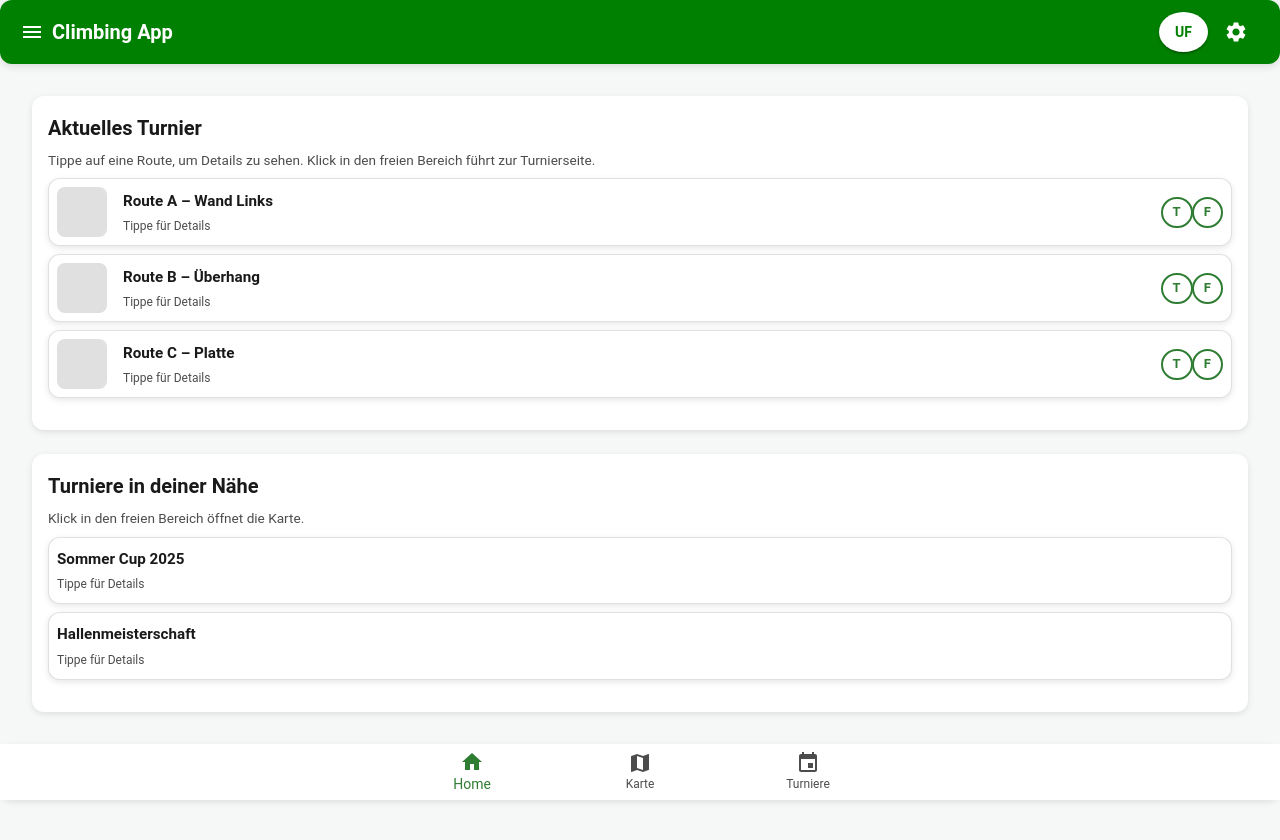
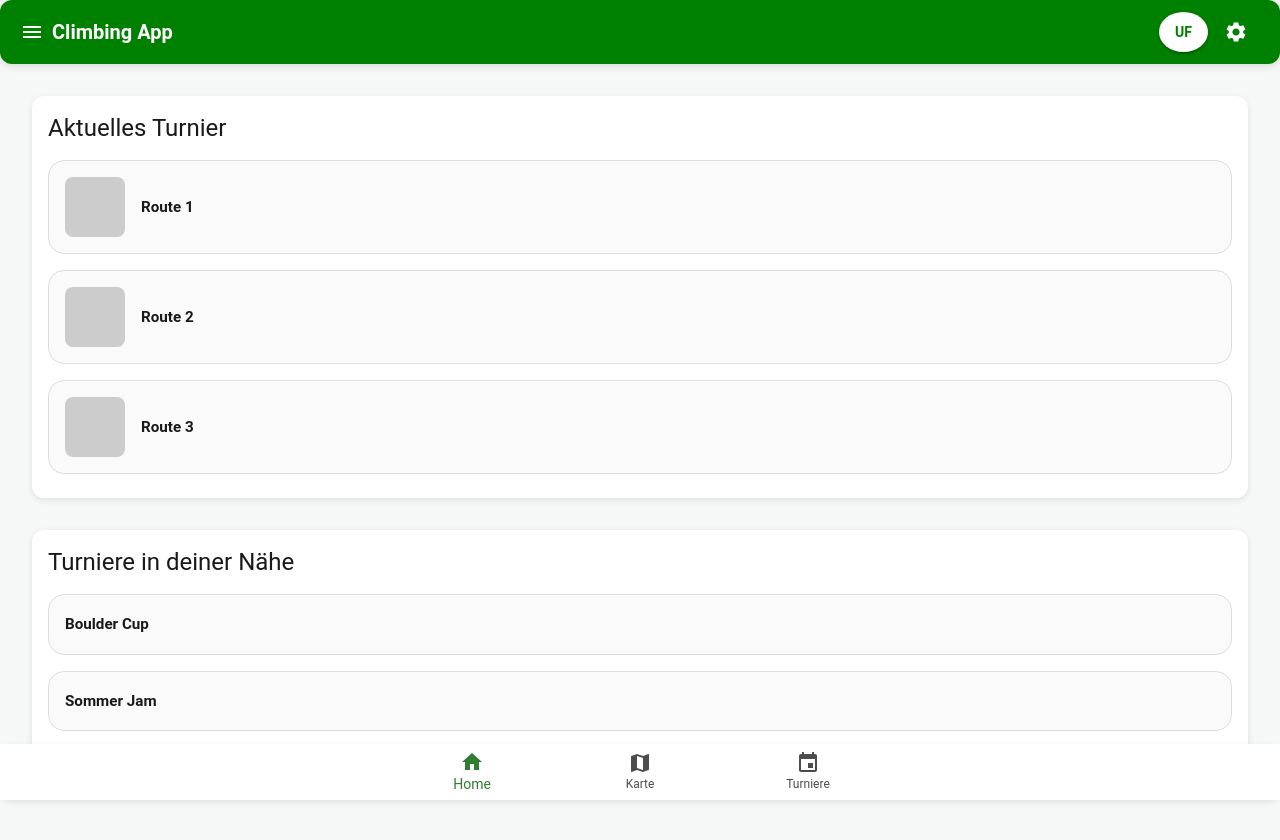
Before and after one commit to JonasFlachmann/ClimbingTurnamentAppPublic, a Next.js app: page /home in a window 1280 px wide. Shown: the top 840 px of the page. Before the commit the page ends 800 px from the top, so only its background shows below. Built offline with nearby package versions, Linux system fonts and the light colour scheme.

Commit message:
Aktualisieren von home.tsx

```diff
--- a/pages/home.tsx
+++ b/pages/home.tsx
@@ -7,197 +7,246 @@ import {
   CardContent,
   ToggleButton,
   ToggleButtonGroup,
+  Modal,
+  IconButton,
 } from "@mui/material";
+import CloseIcon from "@mui/icons-material/Close";
 import { Swiper, SwiperSlide } from "swiper/react";
-import { Pagination } from "swiper/modules";
+import { Pagination } from "swiper"; // ✅ für Swiper v8
 import "swiper/css";
 import "swiper/css/pagination";
 
-// Dummy-Routen
-const routes = [
-  { id: 1, name: "Route A – Wand Links" },
-  { id: 2, name: "Route B – Überhang" },
-  { id: 3, name: "Route C – Platte" },
-];
+// Globale Styles (z. B. Hover-Effekt, Schatten) kommen aus theme
 
-// Dummy-Turniere
-const tournaments = [
-  { id: 1, name: "Sommer Cup 2025" },
-  { id: 2, name: "Hallenmeisterschaft" },
-];
+const placeholderImages = [
+  "#ccc",
+  "#bbb",
+  "#aaa",
+  "#999",
+]; // Graue Platzhalter für Swiper
 
 export default function Home() {
   const router = useRouter();
-  const [openRoute, setOpenRoute] = useState<number | null>(null);
-  const [results, setResults] = useState<Record<number, string>>({});
 
-  const handleToggle = (routeId: number, val: string | null) => {
-    if (!val) return;
-    setResults((prev) => ({ ...prev, [routeId]: val }));
+  const [openRoute, setOpenRoute] = useState<string | null>(null);
+  const [selectedTF, setSelectedTF] = useState<{ [key: string]: string | null }>({});
+  const [modalImage, setModalImage] = useState<string | null>(null);
+
+  const handleToggle = (routeId: string, value: string) => {
+    setSelectedTF((prev) => ({
+      ...prev,
+      [routeId]: prev[routeId] === value ? null : value,
+    }));
   };
 
   return (
     <Box sx={{ p: 2 }}>
       {/* Aktuelles Turnier */}
       <Card
-        sx={{ mb: 3, cursor: "pointer" }}
+        sx={{
+          mb: 4,
+          cursor: "pointer",
+          "&:hover": { boxShadow: 6 },
+        }}
         onClick={() => router.push("/tournament")}
       >
         <CardContent>
-          <Typography variant="h6" gutterBottom>
+          <Typography variant="h5" gutterBottom>
             Aktuelles Turnier
           </Typography>
-          <Typography variant="body2" color="text.secondary" gutterBottom>
-            Tippe auf eine Route, um Details zu sehen. Klick in den freien
-            Bereich führt zur Turnierseite.
-          </Typography>
 
-          {routes.map((route) => (
-            <Card
-              key={route.id}
-              variant="outlined"
+          {["Route 1", "Route 2", "Route 3"].map((route) => (
+            <Box
+              key={route}
               sx={{
-                my: 1,
-                p: 1,
-                "&:hover": { boxShadow: 3 },
+                mt: 2,
+                p: 2,
+                border: "1px solid #ddd",
+                borderRadius: 2,
+                backgroundColor: "#fafafa",
+                "&:hover": { boxShadow: 4 },
+                cursor: "pointer",
               }}
               onClick={(e) => {
                 e.stopPropagation();
-                setOpenRoute(openRoute === route.id ? null : route.id);
+                setOpenRoute(openRoute === route ? null : route);
               }}
             >
-              <Box sx={{ display: "flex", alignItems: "center" }}>
-                {/* Platzhalter Mini-Foto */}
+              <Box sx={{ display: "flex", alignItems: "center", gap: 2 }}>
+                {/* Miniaturfoto */}
                 <Box
                   sx={{
-                    width: 50,
-                    height: 50,
-                    bgcolor: "grey.300",
+                    width: 60,
+                    height: 60,
+                    backgroundColor: "#ccc",
                     borderRadius: 1,
-                    mr: 2,
+                    cursor: "pointer",
                   }}
                   onClick={(e) => {
                     e.stopPropagation();
-                    // Optional: hier könnte ein Modal für Großansicht kommen
+                    setModalImage("#ccc"); // Beispiel, Platzhalter
                   }}
                 />
-
-                <Box sx={{ flexGrow: 1 }}>
-                  <Typography variant="subtitle1">{route.name}</Typography>
-                  <Typography variant="caption" color="text.secondary">
-                    Tippe für Details
-                  </Typography>
-                </Box>
-
-                {/* T/F Buttons */}
-                <ToggleButtonGroup
-                  exclusive
-                  size="small"
-                  value={results[route.id] || null}
-                  onChange={(e, val) => handleToggle(route.id, val)}
-                  sx={{
-                    "& .MuiToggleButton-root": {
-                      borderRadius: "9999px",
-                      border: "2px solid",
-                      borderColor: "success.main",
-                      px: 1.25,
-                      py: 0.25,
-                      fontWeight: 700,
-                      textTransform: "none",
-                      color: "success.main",
-                      backgroundColor: "#fff",
-                      "&.Mui-selected": {
-                        backgroundColor: "success.main",
-                        color: "#fff",
-                      },
-                    },
-                  }}
-                >
-                  <ToggleButton value="top">T</ToggleButton>
-                  <ToggleButton value="flash">F</ToggleButton>
-                </ToggleButtonGroup>
+                <Typography variant="subtitle1">{route}</Typography>
               </Box>
 
-              {/* Aufklappbereich */}
-              {openRoute === route.id && (
+              {/* Aufklappen */}
+              {openRoute === route && (
                 <Box sx={{ mt: 2 }}>
-                  <Typography variant="subtitle2">Routenbezeichnung</Typography>
-                  <Typography variant="body2" color="text.secondary">
-                    Platzhaltertext zur Route – z. B. Halle, Wand, Farbe,
-                    Bewertung …
-                  </Typography>
+                  <Typography variant="body2">Routenbezeichnung: {route}</Typography>
 
-                  {/* Swiper mit Platzhaltern */}
-                  <Box sx={{ mt: 2 }}>
-                    <Swiper
-                      modules={[Pagination]}
-                      pagination={{ clickable: true }}
-                      spaceBetween={10}
-                      slidesPerView={1}
-                      style={{ borderRadius: "8px", overflow: "hidden" }}
+                  {/* Swiper für Fotos */}
+                  <Swiper
+                    pagination={{ clickable: true }}
+                    modules={[Pagination]}
+                    style={{ marginTop: 16 }}
+                  >
+                    {placeholderImages.map((color, idx) => (
+                      <SwiperSlide key={idx}>
+                        <Box
+                          sx={{
+                            width: "100%",
+                            height: 200,
+                            backgroundColor: color,
+                            borderRadius: 2,
+                          }}
+                          onClick={() => setModalImage(color)}
+                        />
+                      </SwiperSlide>
+                    ))}
+                  </Swiper>
+
+                  {/* T/F Buttons */}
+                  <ToggleButtonGroup
+                    value={selectedTF[route] || null}
+                    exclusive
+                    onChange={(_, value) => value && handleToggle(route, value)}
+                    sx={{ mt: 2 }}
+                  >
+                    <ToggleButton
+                      value="T"
+                      sx={{
+                        borderRadius: "50%",
+                        width: 40,
+                        height: 40,
+                        color: selectedTF[route] === "T" ? "white" : "green",
+                        backgroundColor: selectedTF[route] === "T" ? "green" : "transparent",
+                        "&:hover": { backgroundColor: "rgba(0,128,0,0.1)" },
+                      }}
                     >
-                      {[1, 2, 3].map((n) => (
-                        <SwiperSlide key={n}>
-                          <Box
-                            sx={{
-                              width: "100%",
-                              height: 180,
-                              bgcolor: "grey.300",
-                              display: "flex",
-                              justifyContent: "center",
-                              alignItems: "center",
-                            }}
-                          >
-                            <Typography variant="caption">
-                              Platzhalter {n}
-                            </Typography>
-                          </Box>
-                        </SwiperSlide>
-                      ))}
-                    </Swiper>
-                  </Box>
+                      T
+                    </ToggleButton>
+                    <ToggleButton
+                      value="F"
+                      sx={{
+                        borderRadius: "50%",
+                        width: 40,
+                        height: 40,
+                        color: selectedTF[route] === "F" ? "white" : "green",
+                        backgroundColor: selectedTF[route] === "F" ? "green" : "transparent",
+                        "&:hover": { backgroundColor: "rgba(0,128,0,0.1)" },
+                      }}
+                    >
+                      F
+                    </ToggleButton>
+                  </ToggleButtonGroup>
                 </Box>
               )}
-            </Card>
+            </Box>
           ))}
         </CardContent>
       </Card>
 
-      {/* Turniere in der Nähe */}
+      {/* Turniere in deiner Nähe */}
       <Card
-        sx={{ cursor: "pointer" }}
+        sx={{
+          cursor: "pointer",
+          "&:hover": { boxShadow: 6 },
+        }}
         onClick={() => router.push("/map")}
       >
         <CardContent>
-          <Typography variant="h6" gutterBottom>
+          <Typography variant="h5" gutterBottom>
             Turniere in deiner Nähe
           </Typography>
-          <Typography variant="body2" color="text.secondary" gutterBottom>
-            Klick in den freien Bereich öffnet die Karte.
-          </Typography>
 
-          {tournaments.map((t) => (
-            <Card
-              key={t.id}
-              variant="outlined"
+          {["Boulder Cup", "Sommer Jam"].map((tournament) => (
+            <Box
+              key={tournament}
               sx={{
-                my: 1,
-                p: 1,
-                "&:hover": { boxShadow: 3 },
+                mt: 2,
+                p: 2,
+                border: "1px solid #ddd",
+                borderRadius: 2,
+                backgroundColor: "#fafafa",
+                "&:hover": { boxShadow: 4 },
+                cursor: "pointer",
               }}
               onClick={(e) => {
                 e.stopPropagation();
-                // Hier könnte ein Aufklapper mit Details kommen
+                setOpenRoute(openRoute === tournament ? null : tournament);
               }}
             >
-              <Typography variant="subtitle1">{t.name}</Typography>
-              <Typography variant="caption" color="text.secondary">
-                Tippe für Details
-              </Typography>
-            </Card>
+              <Typography variant="subtitle1">{tournament}</Typography>
+
+              {openRoute === tournament && (
+                <Box sx={{ mt: 2 }}>
+                  <Typography variant="body2">
+                    Ort: Beispielhalle<br />
+                    Datum: 12.10.2025
+                  </Typography>
+                  <Box
+                    component="button"
+                    onClick={() => router.push("/tournament")}
+                    style={{
+                      marginTop: 12,
+                      backgroundColor: "green",
+                      color: "white",
+                      border: "none",
+                      padding: "6px 12px",
+                      borderRadius: 8,
+                      cursor: "pointer",
+                    }}
+                  >
+                    Zum Turnier
+                  </Box>
+                </Box>
+              )}
+            </Box>
           ))}
         </CardContent>
       </Card>
+
+      {/* Modal für großes Bild */}
+      <Modal open={!!modalImage} onClose={() => setModalImage(null)}>
+        <Box
+          sx={{
+            position: "absolute",
+            top: "50%",
+            left: "50%",
+            transform: "translate(-50%, -50%)",
+            bgcolor: "background.paper",
+            borderRadius: 2,
+            boxShadow: 24,
+            p: 2,
+          }}
+        >
+          <IconButton
+            sx={{ position: "absolute", top: 8, right: 8 }}
+            onClick={() => setModalImage(null)}
+          >
+            <CloseIcon />
+          </IconButton>
+          <Box
+            sx={{
+              width: "80vw",
+              height: "60vh",
+              backgroundColor: modalImage || "#ccc",
+              borderRadius: 2,
+            }}
+          />
+        </Box>
+      </Modal>
     </Box>
   );
 }
```
